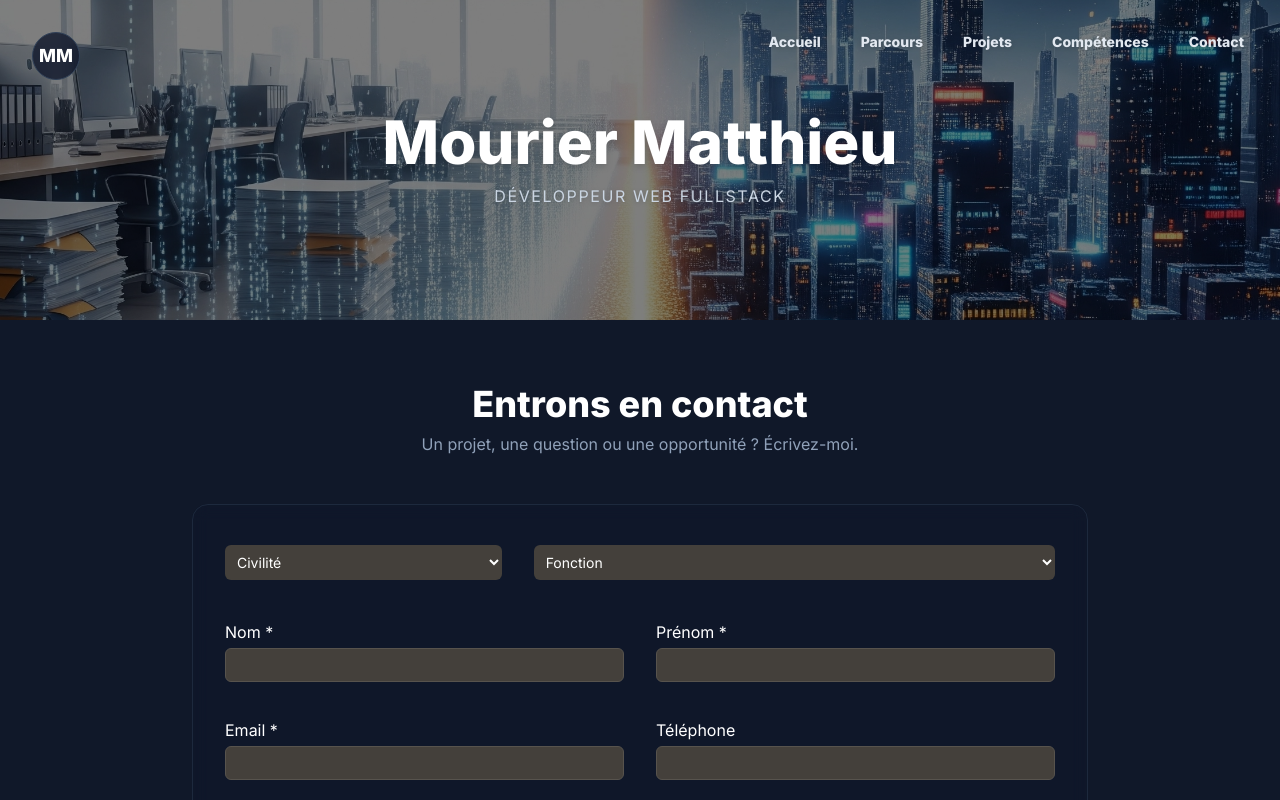
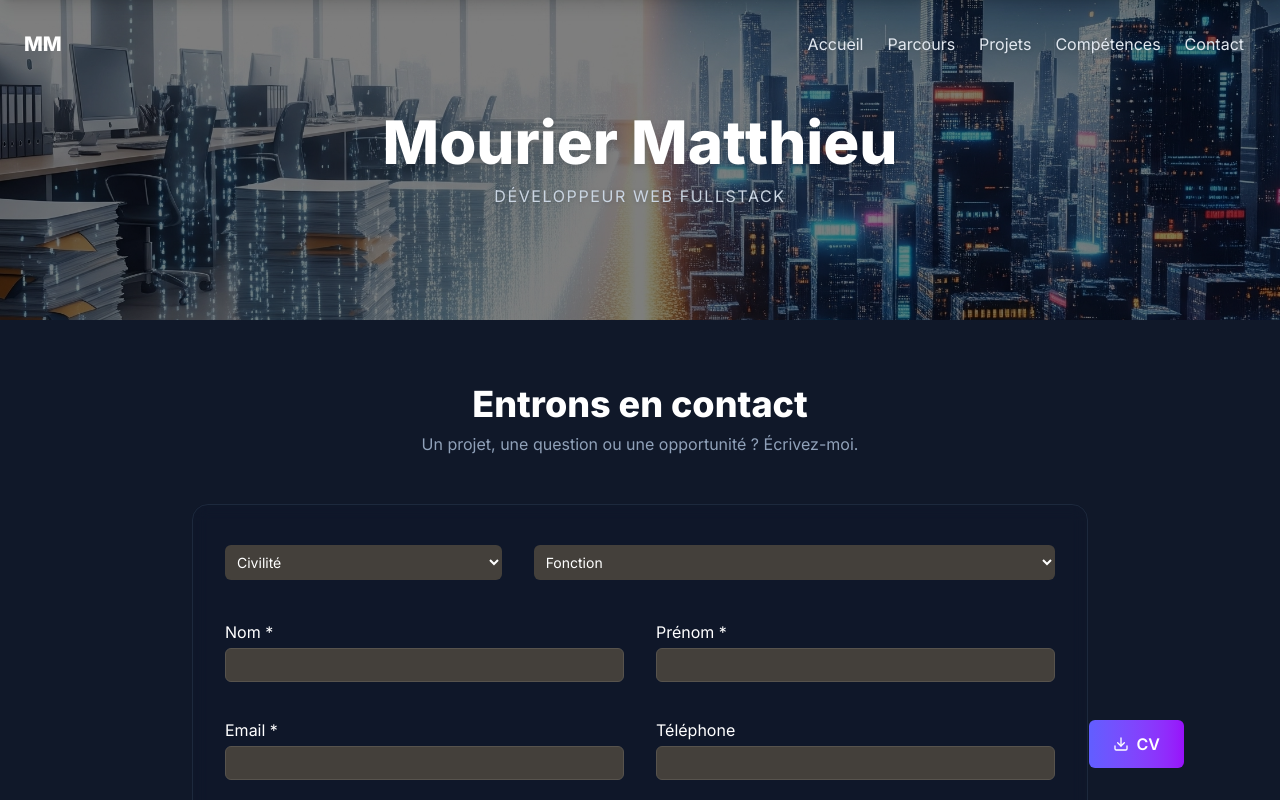
Before and after one commit to Vangelis-26/portofolio, a Next.js app: page /contact in a window 1280 px wide. Shown: the top 800 px of the page. Built offline with nearby package versions, Linux system fonts and the light colour scheme.

Commit message:
Ajout d'un logo, refactorisation des composants de mise en page, amélioration de la visibilité du bouton flottant et ajustement des styles des liens de navigation.

```diff
--- a/src/app/layout.jsx
+++ b/src/app/layout.jsx
@@ -43,9 +43,13 @@ export default function RootLayout({ children }) {
           {children}
         </main>
 
+        <div className="sticky bottom-8 z-40 w-full flex justify-end pr-8 pointer-events-none">
+          <div className="hidden md:block">
+            <FloatingButton />
+          </div>
+        </div>
+
         <Footer />
-
-        <FloatingButton />
 
       </body>
     </html>
--- a/src/app/projects/page.jsx
+++ b/src/app/projects/page.jsx
@@ -85,7 +85,7 @@ export default function ProjectsPage() {
                 </p>
             </section>
 
-            <section className="grid grid-cols-1 md:grid-cols-2 lg:grid-cols-3 gap-8">
+            <section className="grid grid-cols-1 md:grid-cols-2 lg:grid-cols-3 gap-8 px-8">
                 {projectsData.map((project) => (
                     <ProjectCard
                         key={project.title}
--- a/src/components/cv/cv.jsx
+++ b/src/components/cv/cv.jsx
@@ -8,7 +8,7 @@ export default function Cv() {
             className="group flex items-center justify-center gap-2 px-6 py-3 rounded-md font-semibold text-center bg-gradient-to-r from-(--color-border) to-purple-600 transform transition-all duration-300 ease-in-out hover:-translate-y-0.5 hover:shadow-lg hover:shadow-(--color-border)/40"
         >
             <FiDownload className="transition-transform duration-300 group-hover:-rotate-12" />
-            <span>Mon CV</span>
+            <span>CV</span>
         </a>
     );
 }
--- a/src/components/floatingButton/floatingButton.jsx
+++ b/src/components/floatingButton/floatingButton.jsx
@@ -2,10 +2,10 @@
 
 import { useState, useEffect } from 'react';
 import { FiArrowUp } from 'react-icons/fi';
-import Cv from "@/components/cv/cv";
+import Cv from '../cv/cv';
 
 export default function FloatingButtons() {
-    const [isVisible, setIsVisible] = useState(false);
+    const [isScrollButtonVisible, setIsScrollButtonVisible] = useState(false);
 
     const scrollToTop = () => {
         window.scrollTo({ top: 0, behavior: 'smooth' });
@@ -14,9 +14,9 @@ export default function FloatingButtons() {
     useEffect(() => {
         const toggleVisibility = () => {
             if (window.scrollY > 300) {
-                setIsVisible(true);
+                setIsScrollButtonVisible(true);
             } else {
-                setIsVisible(false);
+                setIsScrollButtonVisible(false);
             }
         };
         window.addEventListener('scroll', toggleVisibility);
@@ -24,24 +24,26 @@ export default function FloatingButtons() {
     }, []);
 
     return (
-        <div
-            className={`fixed bottom-8 right-8 z-50 transition-opacity duration-300
-        ${isVisible ? 'opacity-100' : 'opacity-0 pointer-events-none'}
-      `}
-        >
-            <div className="flex items-center gap-4">
+        <div className="flex flex-col md:flex-row items-center gap-4">
 
-                <Cv className="bg-(--color-border)border-transparent hover:opacity-90" />
+            <div className="hidden md:block">
+                <Cv />
+            </div>
 
             <button
                 onClick={scrollToTop}
-                    className="flex items-center justify-center h-12 w-12 rounded-full shadow-lg bg-slate-800/80 backdrop-blur-sm border border-slate-700 transform transition-all duration-300 hover:scale-110 hover:border-(--color-border)"
+                className={`
+          flex items-center justify-center h-12 w-12 rounded-full p-3 shadow-lg
+          bg-slate-800/80 backdrop-blur-sm border border-slate-700 text-white
+          transform transition-all duration-300
+          hover:scale-110 hover:border-(--color-border)
+          ${isScrollButtonVisible ? 'opacity-100 scale-100' : 'opacity-0 scale-0 pointer-events-none'}
+        `}
                 aria-label="Retourner en haut de la page"
             >
                 <FiArrowUp size={24} />
             </button>
 
         </div>
-        </div>
     );
 }
--- a/src/components/footer/footer.jsx
+++ b/src/components/footer/footer.jsx
@@ -1,22 +1,21 @@
-import Link from 'next/link';
 import { FaGithub, FaLinkedin } from 'react-icons/fa';
 import NavLinks from "../navLinks/navLinks";
 import "../../app/globals.css";
 
 export default function Footer() {
     return (
-        <footer className="w-full border-t border-slate-800 text-slate-400 mt-20">
+        <footer id="page-footer" className="w-full border-t border-slate-800 text-slate-400 mt-20">
             <div className="container mx-auto px-4 py-8">
 
                 <div className="flex flex-col md:flex-row items-center gap-8 text-center md:text-left">
 
                     <div className="md:flex-1">
-                        <h3 className="font-bold text-lg">Mourier Matthieu</h3>
+                        <h3 className="font-bold text-lg text-white">Mourier Matthieu</h3>
                         <p className="text-sm mt-1">Développeur web passionné par les solutions modernes.</p>
                     </div>
 
                     <div className="md:flex-1 flex justify-center">
-                        <NavLinks className="flex" />
+                        <NavLinks className="flex-col md:flex-row" />
                     </div>
 
                     <div className="md:flex-1 flex justify-center md:justify-end">
--- a/src/components/header/header.jsx
+++ b/src/components/header/header.jsx
@@ -1,18 +1,38 @@
 "use client";
 
-import { useState } from 'react';
-import NavLinks from "../navLinks/navLinks";
+import { useState, useEffect, useRef } from 'react';
 import Image from "next/image";
 import Link from "next/link";
 import { FiMenu, FiX } from "react-icons/fi";
+import Cv from '../cv/cv';
+import NavLinks from "../navLinks/navLinks";
 import "../../app/globals.css";
 
 export default function Header() {
   const [isMenuOpen, setIsMenuOpen] = useState(false);
+  const menuRef = useRef(null);
+
+  useEffect(() => {
+    function handleClickOutside(event) {
+      if (menuRef.current && !menuRef.current.contains(event.target)) {
+        setIsMenuOpen(false);
+      }
+    }
+    if (isMenuOpen) {
+      document.addEventListener("mousedown", handleClickOutside);
+    }
+    return () => {
+      document.removeEventListener("mousedown", handleClickOutside);
+    };
+  }, [isMenuOpen]);
+
+  const handleLinkClick = () => {
+    setIsMenuOpen(false);
+  };
 
   return (
     <>
-      <header className="relative w-full h-64 md:h-80">
+      <header className="relative w-full h-64 md:h-80 text-white">
         <Image
           src="/banniere.webp"
           alt="Bannière de la page d'accueil"
@@ -24,15 +44,13 @@ export default function Header() {
 
         <div className="relative z-20 p-4 md:p-6">
           <nav className="flex justify-between items-center">
-            <div>
             <Link
               href="/"
               aria-label="Retour à l'accueil"
-                className="fixed top-8 left-8 z-50 h-12 w-12 flex items-center justify-center rounded-full bg-slate-900/80 backdrop-blur-sm border border-slate-700 font-bold text-lg hover:border-(--color-border) transition-colors duration-300"
+              className="font-bold text-xl hover:text-(--color-border) transition-colors"
             >
               MM
             </Link>
-            </div>
 
             <div className="hidden md:block">
               <NavLinks className="flex" />
@@ -61,17 +79,27 @@ export default function Header() {
       </header>
 
       <div
-        className={`fixed inset-0 z-50 p-6 bg-slate-950/95 backdrop-blur-sm transition-opacity duration-300 ease-in-out
-          ${isMenuOpen ? 'opacity-100' : 'opacity-0 pointer-events-none'}
+        ref={menuRef}
+        className={`
+          fixed top-0 left-0 right-0 z-50 p-6 shadow-lg
+          bg-slate-950/95 backdrop-blur-sm
+          transform transition-transform duration-300 ease-in-out
+          ${isMenuOpen ? 'translate-y-0' : '-translate-y-full'}
         `}
       >
-        <div className="flex justify-end mb-8">
+        <div className="flex justify-end mb-4">
           <button onClick={() => setIsMenuOpen(false)} aria-label="Fermer le menu">
             <FiX size={32} />
           </button>
         </div>
-        <div className="flex flex-col items-center justify-center h-full -mt-20">
-          <NavLinks className="flex-col text-3xl gap-8" />
+        <div className="flex flex-col items-center justify-center">
+
+          <NavLinks className="flex-col text-2xl gap-8" onLinkClick={handleLinkClick} />
+
+          <div className="mt-8 border-t border-slate-700 w-full pt-6 flex justify-center">
+            <Cv className="bg-(--color-border) text-white border-transparent hover:opacity-90" />
+          </div>
+
         </div>
       </div>
     </>
--- a/src/components/navLinks/navLinks.jsx
+++ b/src/components/navLinks/navLinks.jsx
@@ -1,6 +1,8 @@
+// Fichier /components/navLinks/navLinks.jsx
+
 import Link from 'next/link';
 
-export default function NavLinks({ className }) {
+export default function NavLinks({ className, onLinkClick, isMenuOpen }) {
     const links = [
         { href: "/", label: "Accueil" },
         { href: "/career", label: "Parcours" },
@@ -9,15 +11,25 @@ export default function NavLinks({ className }) {
         { href: "/contact", label: "Contact" },
     ];
 
-    const finalClasses = `items-center gap-4 text-sm font-bold ${className || ''}`;
-
     return (
-        <ul className={finalClasses}>
-            {links.map((link) => (
-                <li key={link.href}>
+        <ul className={`flex ${className || ''}`}>
+            {links.map((link, index) => (
+                <li
+                    key={link.href}
+                    // On applique l'animation uniquement si isMenuOpen est true
+                    className={isMenuOpen ? 'animate-fade-in-up' : ''}
+                    // On applique un délai différent pour chaque lien
+                    style={{ animationDelay: isMenuOpen ? `${index * 100}ms` : '0ms' }}
+                >
                     <Link
                         href={link.href}
-                        className="relative inline-block px-3 py-2 text-slate-200 drop-shadow-sm transform transition-all duration-300 ease-in-out hover:bg-(--color-border)/10 hover:text-white hover:-translate-y-0.5 rounded-md"
+                        onClick={onLinkClick}
+                        className="
+              relative inline-block px-3 py-2
+              text-slate-200 drop-shadow-sm
+              transform transition-all duration-300 ease-in-out
+              hover:bg-[--color-border]/10 hover:text-white hover:-translate-y-0.5 rounded-md
+            "
                     >
                         {link.label}
                     </Link>
```
Also changed, not shown: public/logo.webp (added). Lines whose indentation alone changed are shown as unchanged.
